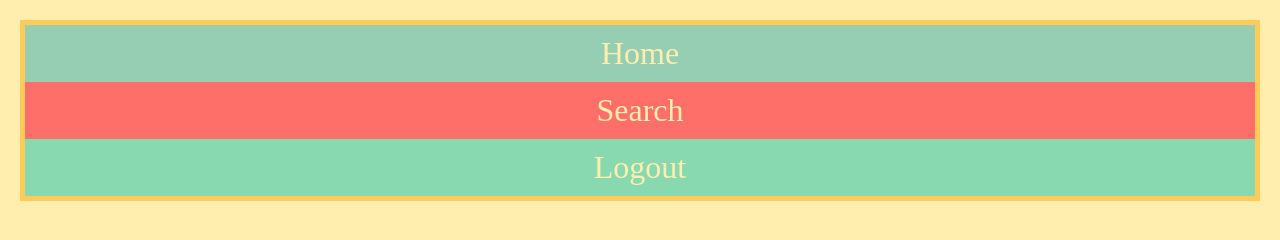
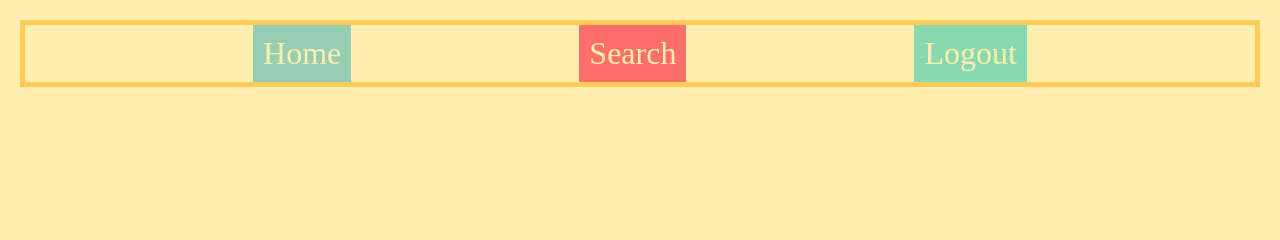
Before and after one commit to ajspeller/flexbox-tutorial, a plain HTML site: page index.html in a window 1280 px wide. Drawn offline with Linux system fonts and the light colour scheme.

Commit message:
justify-content

```diff
--- a/index.css
+++ b/index.css
@@ -4,5 +4,15 @@
     /* main-axis left to right :::: cross-axis top to bottom */
     flex-direction: row;
     /* main-axis top to bottom :::: cross-axis left to right */
-    flex-direction: column;
-  }
+    /* flex-direction: column; */
+    justify-content: space-evenly;
+}
+
+/*  justify-content:
+    flex-start
+    flex-end
+    center
+    space-around
+    space-between
+    space-evenly
+*/
```
